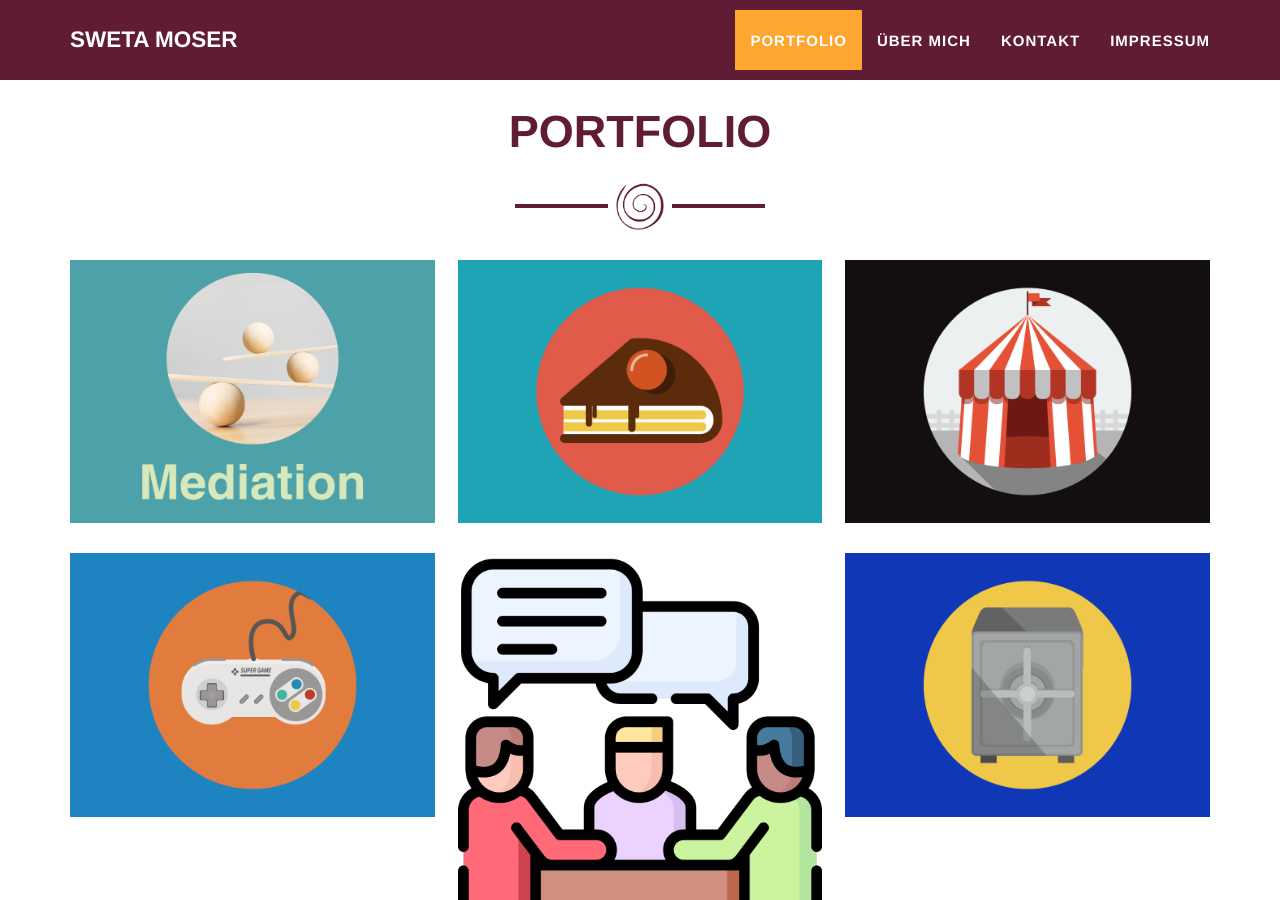
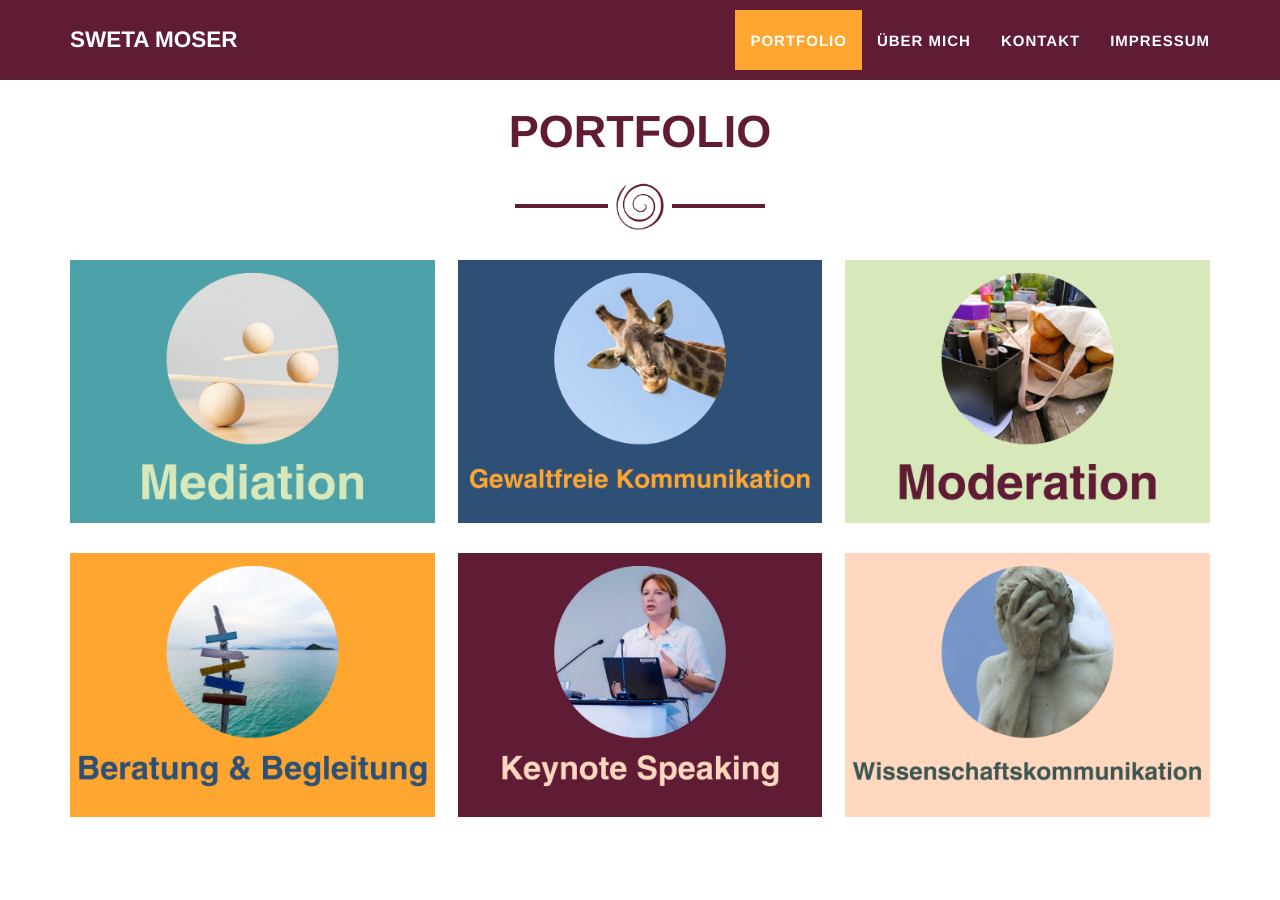
Before and after one commit to swetamoser/swetamoser.github.io, a Jekyll site: the page built from _posts/2014-07-18-project-1.markdown, in a window 1280 px wide and 900 px high, scrolled down 811 px. Built offline with Jekyll 4.4.1, drawn with Linux system fonts in a browser that asks for light colours.

Commit message:
post-bilder agepasst

```diff
--- a/_posts/2014-07-13-project-6.markdown
+++ b/_posts/2014-07-13-project-6.markdown
@@ -2,7 +2,7 @@
 layout: default
 modal-id: 6
 date: 2014-07-15
-img: conversation.png
+img: keynote.png
 alt: image-alt
 project-date: April 2014
 client: Start Bootstrap
--- a/_posts/2014-07-14-project-5.markdown
+++ b/_posts/2014-07-14-project-5.markdown
@@ -2,7 +2,7 @@
 layout: default
 modal-id: 5
 date: 2014-07-14
-img: safe.png
+img: wissenschaft.png
 alt: image-alt
 project-date: April 2014
 client: Start Bootstrap
--- a/_posts/2014-07-15-project-4.markdown
+++ b/_posts/2014-07-15-project-4.markdown
@@ -2,7 +2,7 @@
 layout: default
 modal-id: 4
 date: 2014-07-15
-img: game.png
+img: Beratung.png
 alt: image-alt
 project-date: April 2014
 client: Start Bootstrap
--- a/_posts/2014-07-16-project-3.markdown
+++ b/_posts/2014-07-16-project-3.markdown
@@ -2,7 +2,7 @@
 layout: default
 modal-id: 3
 date: 2014-07-16
-img: circus.png
+img: Moderation.png
 alt: image-alt
 project-date: April 2014
 client: Start Bootstrap
--- a/_posts/2014-07-17-project-2.markdown
+++ b/_posts/2014-07-17-project-2.markdown
@@ -2,7 +2,7 @@
 layout: default
 modal-id: 2
 date: 2014-07-17
-img: cake.png
+img: GFK.png
 alt: image-alt
 project-date: April 2014
 client: Start Bootstrap
--- a/_posts/2014-07-18-project-1.markdown
+++ b/_posts/2014-07-18-project-1.markdown
@@ -9,7 +9,7 @@ client: Start Bootstrap
 category: Web Development
 title: Mediation
 description: |
-    <p> "Willst du Recht haben oder glücklich sein?" </p>
+    <h5> "Willst du Recht haben oder glücklich sein?" </h5>
 
     <p> Mediation ist eine wirksame Möglichkeit, Streitfälle und Interessengegensätze so zu bearbeiten, dass alle Beteiligten zu zufriedenstellenden Lösungen finden. </p>
 
```
Also changed, not shown: img/portfolio/Beratung.png (added), img/portfolio/GFK.png (added), img/portfolio/Moderation.png (added), img/portfolio/keynote.png (added), img/portfolio/wissenschaft.png (added), 1 other file.
